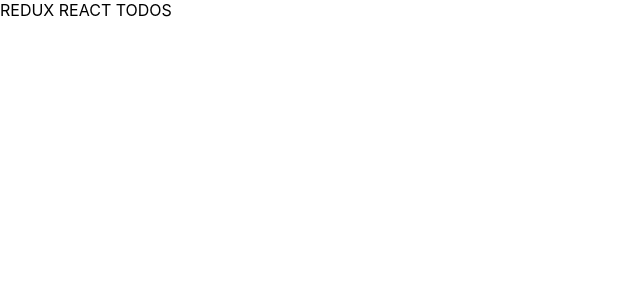
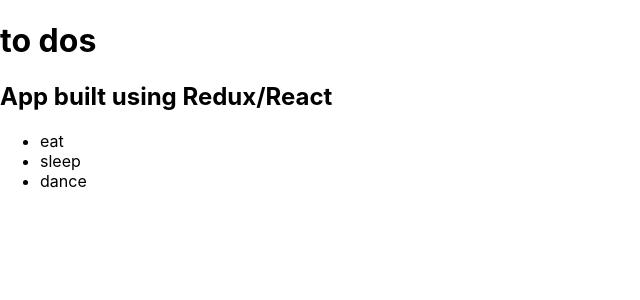
Before and after one commit to Deepali2/Redux-React-Todos, a React (Create React App) app: page / in a window 1280 px wide. Shown: the top 300 px of the page, without its empty margins (0-640 px from the left). Built offline with nearby package versions, Linux system fonts and the light colour scheme.

Commit message:
creates a basic todo app just using react

```diff
--- a/package.json
+++ b/package.json
@@ -5,7 +5,9 @@
   "dependencies": {
     "react": "^16.8.6",
     "react-dom": "^16.8.6",
-    "react-scripts": "3.0.1"
+    "react-redux": "^7.0.3",
+    "react-scripts": "3.0.1",
+    "redux": "^4.0.1"
   },
   "scripts": {
     "start": "react-scripts start",
--- a/src/App.js
+++ b/src/App.js
@@ -1,10 +1,14 @@
 import React from 'react';
+import TodoList from "./TodoList";
 import './App.css';
 
 function App() {
   return (
     <div className="App">
-      REDUX REACT TODOS
+      <h1>to dos</h1>
+      <h2>App built using Redux/React</h2>
+      <TodoList />
+
     </div>
   );
 }
--- /dev/null
+++ b/src/Todo.js
@@ -0,0 +1,13 @@
+import React from "react";
+import PropTypes from "prop-types";
+
+const Todo = (props) => (
+  <li>{props.todo}</li>
+)
+
+Todo.propTypes = {
+  todo: PropTypes.string,
+  key: PropTypes.number
+}
+
+export default Todo;
--- /dev/null
+++ b/src/TodoList.js
@@ -0,0 +1,21 @@
+import React, {Component} from "react";
+import Todo from "./Todo";
+
+
+export default class TodoList extends Component {
+  constructor(props) {
+    super(props);
+    this.state = {
+      todos: ['eat', 'sleep', 'dance']
+    }
+  }
+  render () {
+    return(
+      <div>
+        <ul>
+        {this.state.todos.map((todo, index) => <Todo todo={todo} key={index}/>)}
+        </ul>
+      </div>
+    )
+  }
+}
```
Also changed, not shown: 1 other file (tests, documents, lock files or other folders).
